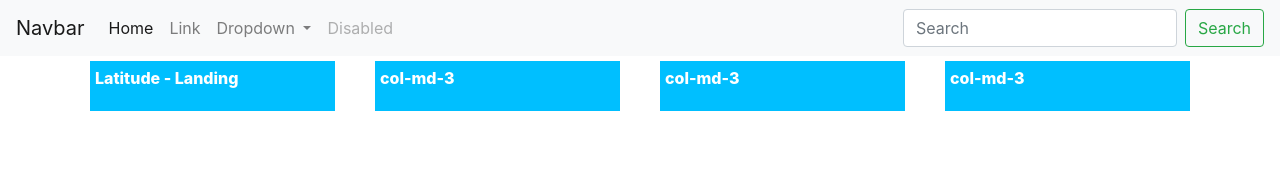
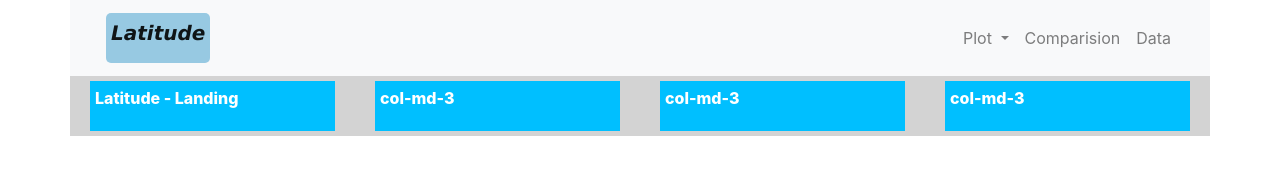
Before and after one commit to jayhjman/Web-Design-Challenge, a plain HTML site: page WebVisualizations/index.html in a window 1280 px wide. Drawn offline with nearby package versions, Linux system fonts and the light colour scheme.

Commit message:
worked further on the navbar

```diff
--- a/WebVisualizations/assets/style.css
+++ b/WebVisualizations/assets/style.css
@@ -17,3 +17,23 @@
 .red {
   background: indianred;
 }
+
+.lightgray {
+  background: lightgray;
+}
+
+.ecoblue {
+  background: rgb(151, 201, 226);
+}
+
+.box-2 {
+  min-height: 50px;
+  padding: 5px;
+  margin: 5px;
+  font-weight: 800;
+  font-family: "Lucida Sans", "Lucida Sans Regular", "Lucida Grande",
+    "Lucida Sans Unicode", Geneva, Verdana, sans-serif;
+  font-style: italic;
+  color: #fff;
+  border-radius: 5px;
+}
--- a/WebVisualizations/index.html
+++ b/WebVisualizations/index.html
@@ -10,9 +10,12 @@
 </head>
 
 <body>
+  <div class="container lightgray">
+    <div class="row  bg-light">
+      <div class="col-md-12">
 
         <nav class="navbar navbar-expand-lg navbar-light bg-light">
-    <a class="navbar-brand" href="#">Navbar</a>
+          <a class="navbar-brand box-2 ecoblue" href="./index.html">Latitude</a>
           <button class="navbar-toggler" type="button" data-toggle="collapse" data-target="#navbarSupportedContent"
             aria-controls="navbarSupportedContent" aria-expanded="false" aria-label="Toggle navigation">
             <span class="navbar-toggler-icon"></span>
@@ -20,36 +23,34 @@
 
           <div class="collapse navbar-collapse" id="navbarSupportedContent">
             <ul class="navbar-nav mr-auto">
-        <li class="nav-item active">
-          <a class="nav-link" href="#">Home <span class="sr-only">(current)</span></a>
-        </li>
-        <li class="nav-item">
-          <a class="nav-link" href="#">Link</a>
-        </li>
+              <!-- placeholder for left hand links -->
+            </ul>
+            <ul class="navbar-nav">
               <li class="nav-item dropdown">
                 <a class="nav-link dropdown-toggle" href="#" id="navbarDropdown" role="button" data-toggle="dropdown"
                   aria-haspopup="true" aria-expanded="false">
-            Dropdown
+                  Plot
                 </a>
                 <div class="dropdown-menu" aria-labelledby="navbarDropdown">
-            <a class="dropdown-item" href="#">Action</a>
-            <a class="dropdown-item" href="#">Another action</a>
-            <div class="dropdown-divider"></div>
-            <a class="dropdown-item" href="#">Something else here</a>
+                  <a class="dropdown-item" href="./maxtemp.html">Max Temperature</a>
+                  <a class="dropdown-item" href="./humidity.html">Humidity</a>
+                  <!-- <div class="dropdown-divider"></div> -->
+                  <a class="dropdown-item" href="./cloudiness.html">Cloudiness</a>
+                  <a class="dropdown-item" href="./windspeed.html">Wind Speed</a>
                 </div>
               </li>
               <li class="nav-item">
-          <a class="nav-link disabled" href="#" tabindex="-1" aria-disabled="true">Disabled</a>
+                <a class="nav-link" href="./comparisions.html" tabindex="-1" aria-disabled="true">Comparision</a>
+              </li>
+              <li class="nav-item">
+                <a class="nav-link" href="./data.html" tabindex="-1" aria-disabled="true">Data</a>
               </li>
             </ul>
-      <form class="form-inline my-2 my-lg-0">
-        <input class="form-control mr-sm-2" type="search" placeholder="Search" aria-label="Search">
-        <button class="btn btn-outline-success my-2 my-sm-0" type="submit">Search</button>
-      </form>
           </div>
         </nav>
+      </div>
+    </div>
 
-  <div class="container">
     <!--Normally these medium columns go full wide on small screen sizes-->
     <div class="row">
       <div class="col-md-3">
```
Lines whose indentation alone changed are shown as unchanged.
